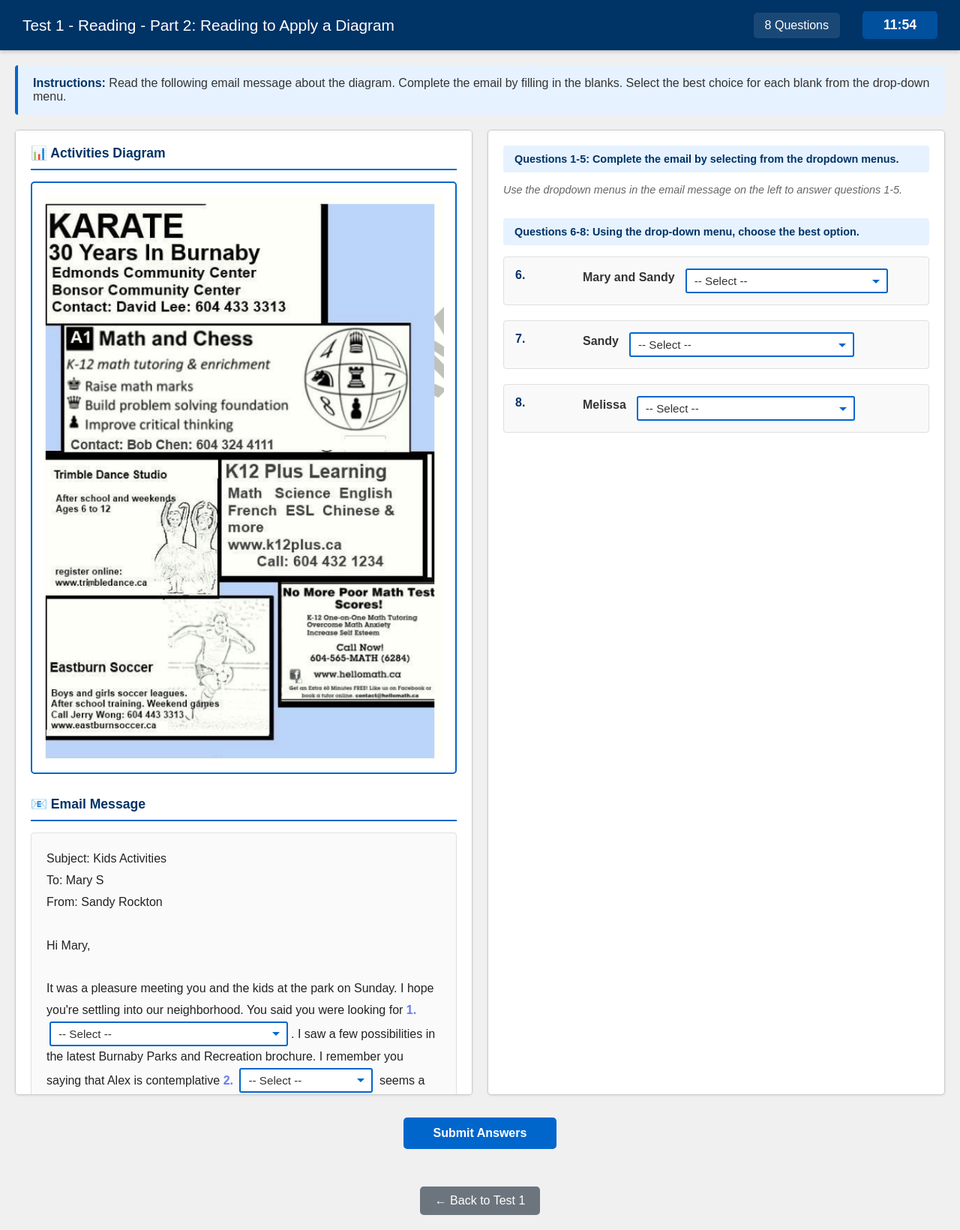
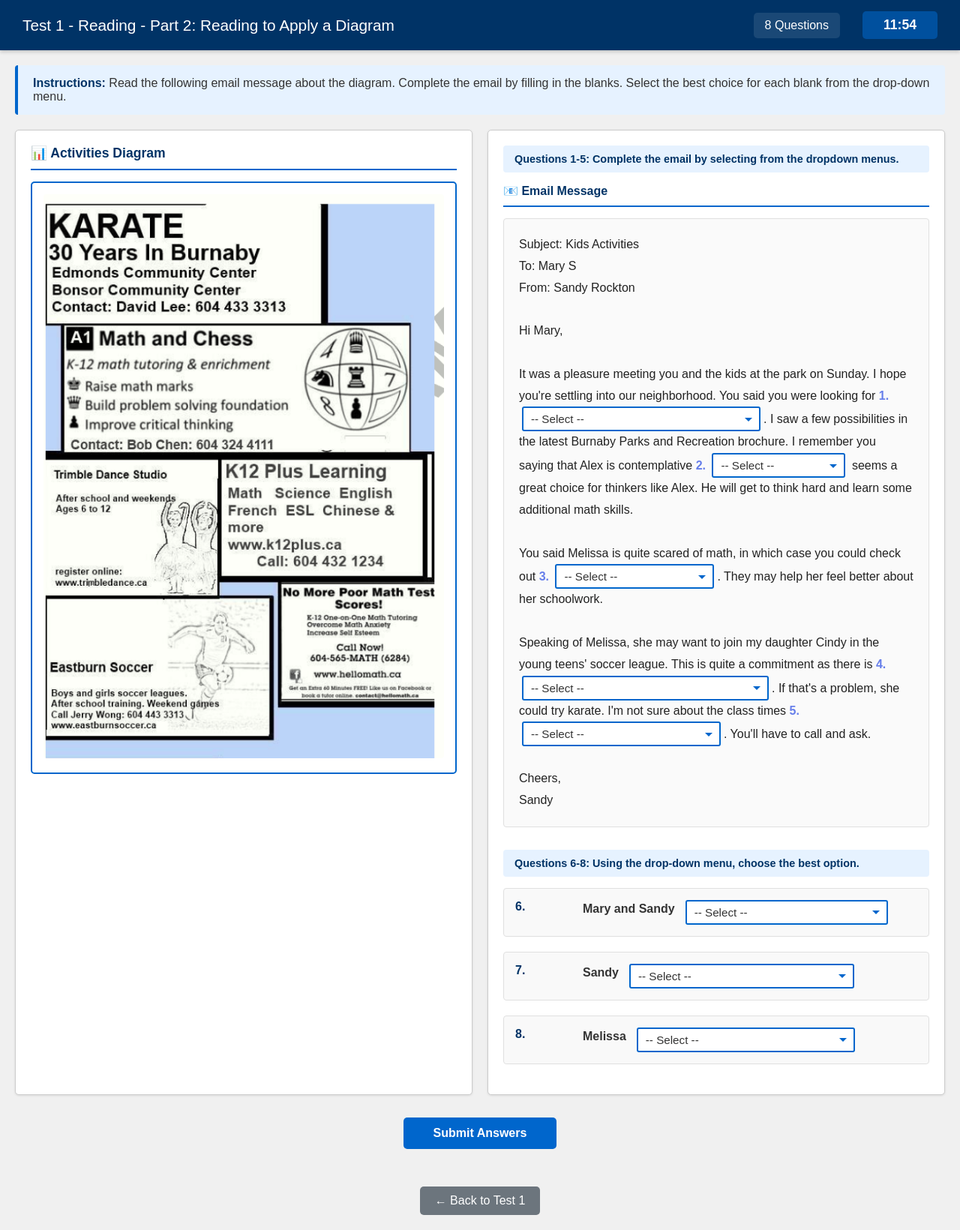
Before and after one commit to caothienlong/celpip-practice, a Flask app: page /test1/part2 in a window 1280 px wide. Shown: the whole page at 75% size. Run offline with Flask 3, Linux system fonts and the light colour scheme.

Commit message:
fix: Move Email Message to right panel in Part 2
- LEFT panel: Only the Activities Diagram
- RIGHT panel: Email Message (with Q1-5 dropdowns) + Questions 6-8
- Consistent with Part 1 layout pattern

```diff
--- a/templates/test_section.html
+++ b/templates/test_section.html
@@ -517,7 +517,7 @@
         {% if section.has_diagram %}
         <!-- Part 2: Diagram-based section -->
         <div class="content-grid">
-            <!-- Left Panel: Diagram + Email -->
+            <!-- Left Panel: Diagram Only -->
             <div class="content-panel">
                 <h3>📊 Activities Diagram</h3>
                 <div class="diagram-container">
@@ -532,24 +532,20 @@
                         </code>
                     </div>
                 </div>
-
-                <div style="margin-top: 30px;">
-                    <h3>📧 Email Message</h3>
-                    <div class="passage">{{ section.email_content | safe }}</div>
-                </div>
             </div>
 
-            <!-- Right Panel: Questions -->
+            <!-- Right Panel: Email + Questions -->
             <div class="content-panel">
                 <div style="background: #e6f2ff; padding: 10px 15px; border-radius: 4px; font-size: 0.9em; font-weight: 600; color: #003366; margin-bottom: 15px;">
                     Questions 1-5: Complete the email by selecting from the dropdown menus.
                 </div>
 
-                <div style="color: #666; font-size: 0.9em; font-style: italic; margin-bottom: 20px;">
-                    Use the dropdown menus in the email message on the left to answer questions 1-5.
+                <div style="margin-bottom: 30px;">
+                    <h3 style="color: #003366; margin-bottom: 15px; font-size: 1em;">📧 Email Message</h3>
+                    <div class="passage">{{ section.email_content | safe }}</div>
                 </div>
 
-                <div style="background: #e6f2ff; padding: 10px 15px; border-radius: 4px; font-size: 0.9em; font-weight: 600; color: #003366; margin-top: 30px; margin-bottom: 15px;">
+                <div style="background: #e6f2ff; padding: 10px 15px; border-radius: 4px; font-size: 0.9em; font-weight: 600; color: #003366; margin-bottom: 15px;">
                     Questions 6-8: Using the drop-down menu, choose the best option.
                 </div>
 
```
